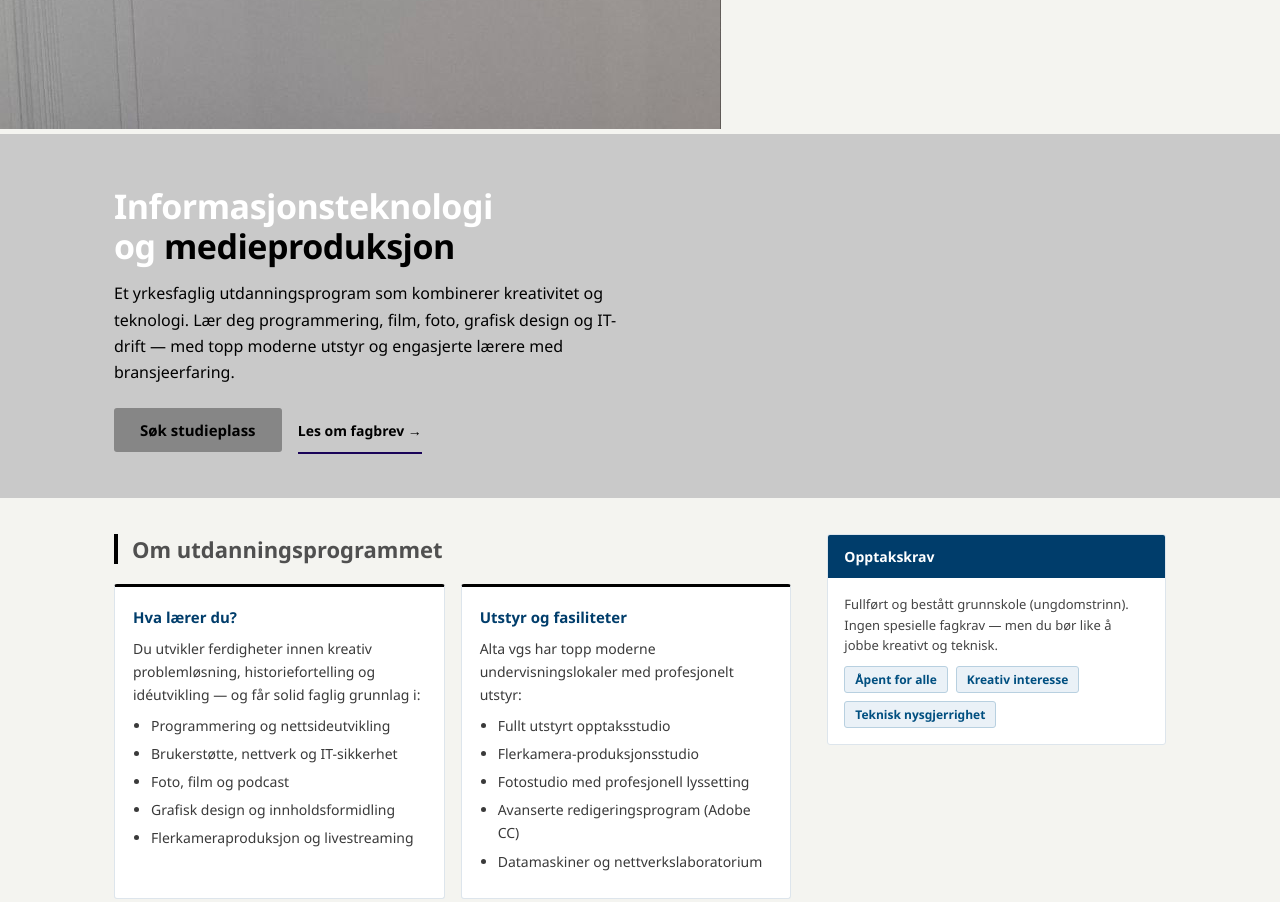
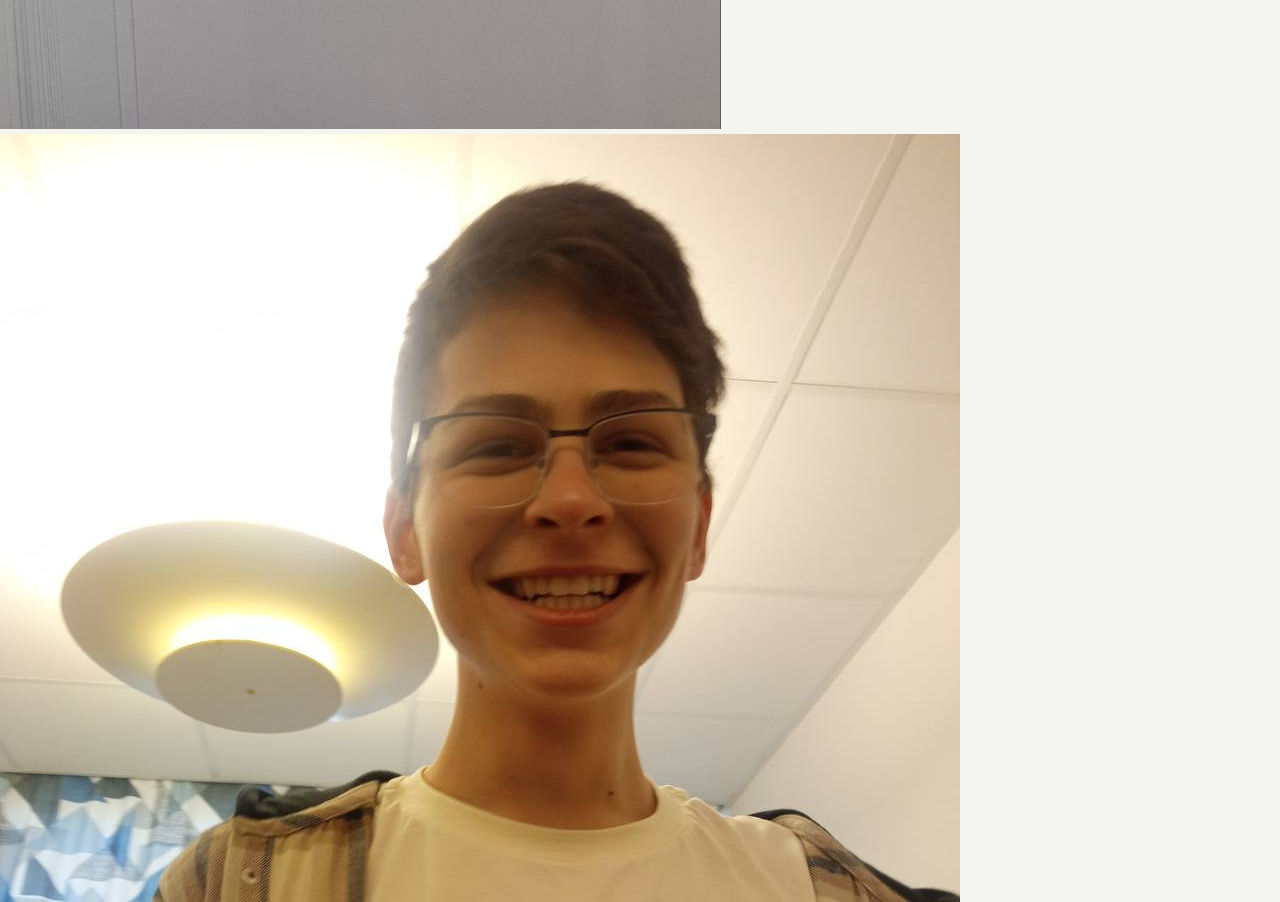
Before and after one commit to OTG-17/Alta-VGS, a plain HTML site: page index.html in a window 1280 px wide. Shown: the part 1280-2182 px from the top of the page. Drawn offline with Linux system fonts and the light colour scheme.

Commit message:
Update index.html

```diff
--- a/index.html
+++ b/index.html
@@ -517,6 +517,7 @@
   </ul>
 </nav>
 <img src="photo_5452019030597243884_y.jpg" alt="">
+  <img src="bb62c4bc-3b68-4419-871d-8f0f22d4c604.jfif" alt="">
 
 
 
```
